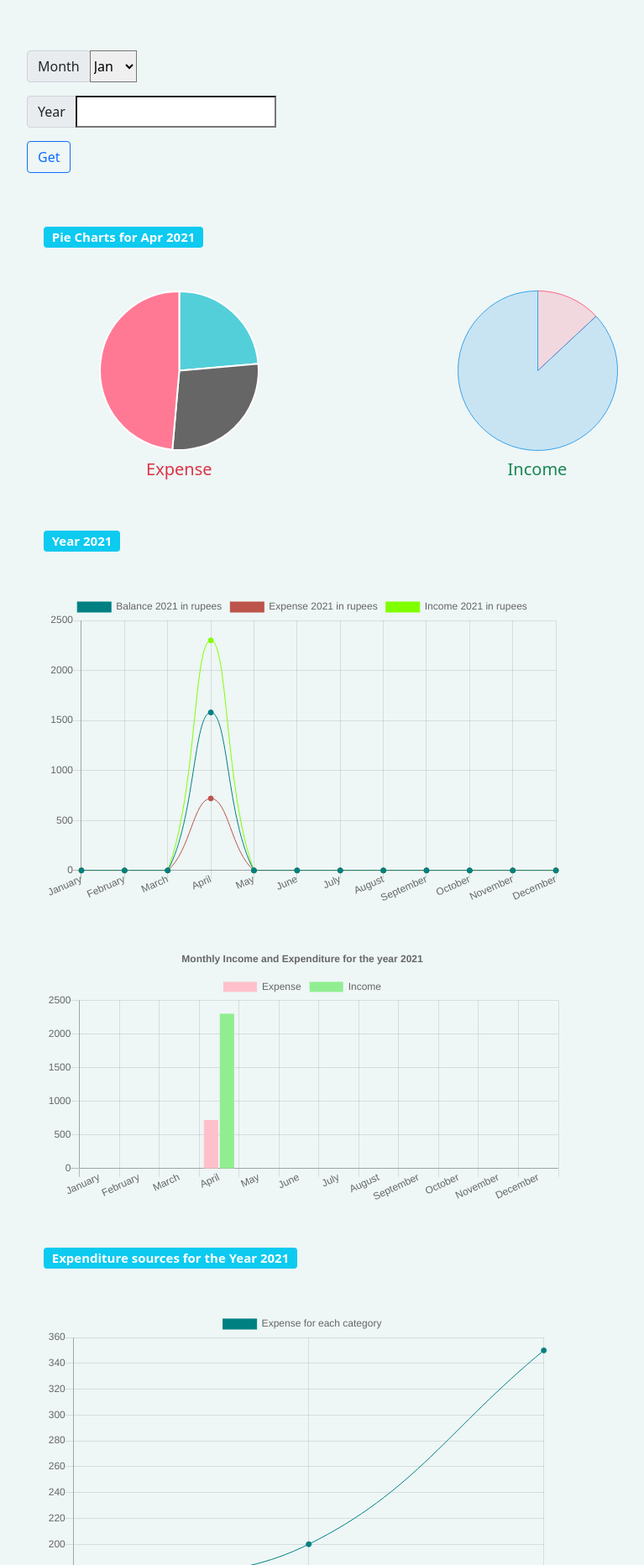
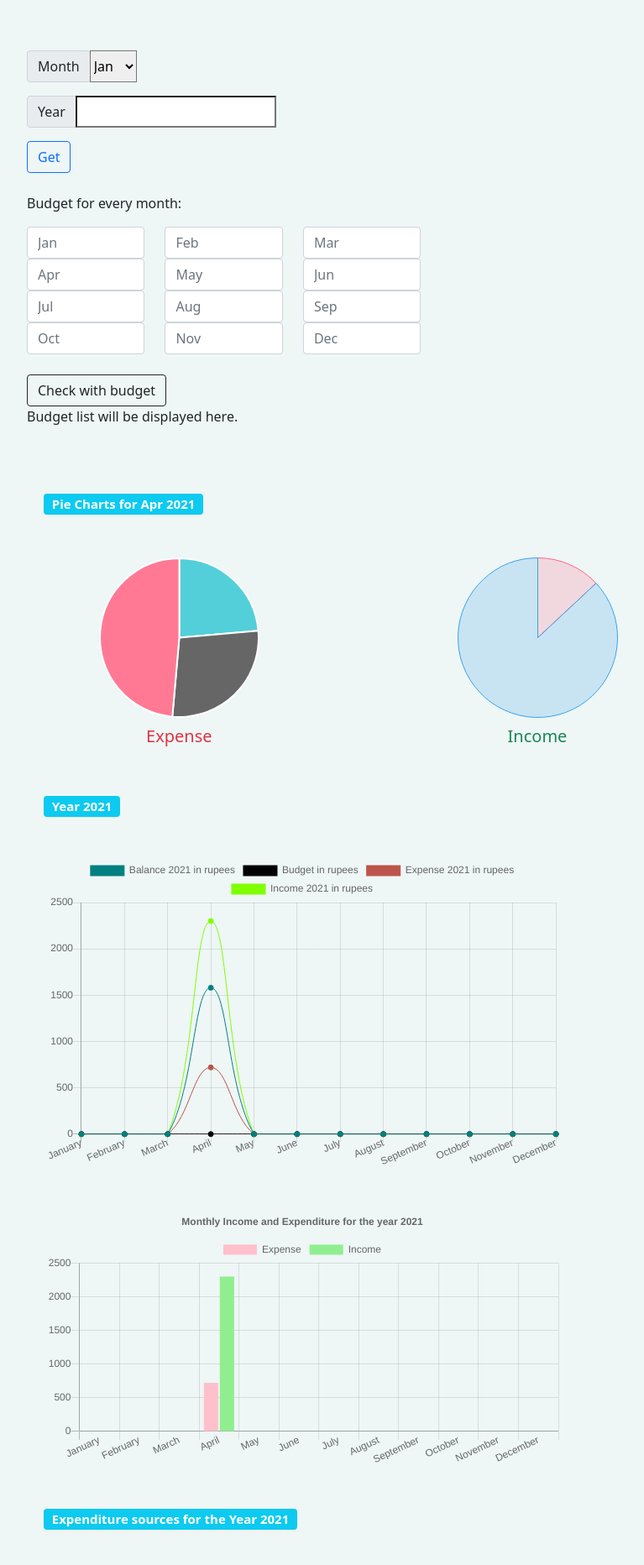
Before and after one commit to bhavyajhaaa/django-expense-app, a Django app: page /statistics/ in a window 1280 px wide. Shown: the part 56-1920 px from the top of the page at 84% size, without its empty margins (0-767 px from the left). Run offline with Django 3.2, Linux system fonts and the light colour scheme; a user stored in the database is signed in; data comes from the database, SQL or seed files in the repository; some libraries are stand-ins or nearby versions.

Commit message:
budget chart

```diff
--- a/app/templates/app/stats.html
+++ b/app/templates/app/stats.html
@@ -22,9 +22,53 @@
               <input type="number">
           </div>
 -->
-          <input type="submit" class="btn btn-outline-primary" value="Get">
+            <input type="submit" class="btn btn-outline-primary" value="Get">
+            <br><br>
+            <div class="row">
+              <p>Budget for every month:</p>
+              <div class="form-group col-md-4">
+                <input type="number" class="form-control" name="bud" placeholder="Jan">
+              </div>
+              <div class="form-group col-md-4">
+                <input type="number" class="form-control" name="bud" placeholder="Feb">
+              </div>
+              <div class="form-group col-md-4">
+                <input type="number" class="form-control" name="bud" placeholder="Mar">
+              </div>
+              <div class="form-group col-md-4">
+                <input type="number" class="form-control" name="bud" placeholder="Apr">
+              </div>
+              <div class="form-group col-md-4">
+                <input type="number" class="form-control" name="bud" placeholder="May">
+              </div>
+              <div class="form-group col-md-4">
+                <input type="number" class="form-control" name="bud" placeholder="Jun">
+              </div>
+              <div class="form-group col-md-4">
+                <input type="number" class="form-control" name="bud" placeholder="Jul">
+              </div>
+              <div class="form-group col-md-4">
+                <input type="number" class="form-control" name="bud" placeholder="Aug">
+              </div>
+              <div class="form-group col-md-4">
+                <input type="number" class="form-control" name="bud" placeholder="Sep">
+              </div>
+              <div class="form-group col-md-4">
+                <input type="number" class="form-control" name="bud" placeholder="Oct">
+              </div>
+              <div class="form-group col-md-4">
+                <input type="number" class="form-control" name="bud" placeholder="Nov">
+              </div>
+              <div class="form-group col-md-4">
+                <input type="number" class="form-control" name="bud" placeholder="Dec">
+              </div>
+            </div>
+
+            <br>
+   <!--       <input type="submit" class="btn btn-outline-primary" value="Get">    -->
+          <button type="button" class="btn btn-outline-dark" onclick="budget()">Check with budget</button>
+          <p id="par">Budget list will be displayed here.</p>
         </form>
-
     </div>
     <div class="col-8">
 
@@ -46,7 +90,7 @@
                 <span class="badge bg-info">Year {{date|date:"Y"}}</span>
                 </div>
 
-              <div  style="height: 370px; width: 75%; margin-top: 40px; margin-left: 40px;">
+              <div style="height: 370px; width: 75%; margin-top: 40px; margin-left: 40px;">
                 <canvas id="linechart" ></canvas>
               </div>
               <div id="container" style="width: 75%; margin-top: 40px; margin-left: 40px;">
@@ -68,6 +112,14 @@
                 <canvas id="linechartinc"></canvas>
               </div>
 
+              <div style="margin-left: 40px; font-size: 20px; margin-top: 40px;">
+                <span class="badge bg-info">Expenses with respect to the monthly budget for the Year {{date|date:"Y"}} (add budget if no graph visible)</span>
+              </div>
+              <div  style="height: 370px; width: 75%; margin-top: 40px; margin-left: 40px;">
+                <canvas id="linechartbud" ></canvas>
+              </div>
+
+
           </div>
 
     </div>
@@ -78,6 +130,7 @@
 <script src="https://cdn.jsdelivr.net/npm/chart.js@2.9.3/dist/Chart.min.js"></script>
 <script>
 
+var budg = [0,0,0,0,0,0,0,0,0,0,0,0];
 
 
     var config1 = {
@@ -182,6 +235,8 @@ var chartOptions = {
         data: barChartData,
         options: chartOptions
       });
+
+
       var ctx3 = document.getElementById('linechart').getContext('2d');
       var myLineChart = new Chart(ctx3, {
         type: 'line',
@@ -194,6 +249,14 @@ var chartOptions = {
             fill: false,
             borderColor: '#008081', // Add custom color border (Line)
             backgroundColor: '#008081', // Add custom color background (Points and Fill)
+            borderWidth: 1 // Specify bar border width
+            },
+            {
+            label: `Budget in rupees`, // Name the series
+            data: budg, //[100,100,100,100,200,100,100,100,100,100,300,100], // Specify the data values array
+            fill: false,
+            borderColor: '#000000', // Add custom color border (Line)
+            backgroundColor: '#000000', // Add custom color background (Points and Fill)
             borderWidth: 1 // Specify bar border width
             },
             {
@@ -249,7 +312,7 @@ var chartOptions = {
           labels: {{labels2|safe}},
           datasets: [
             {
-            label: `Expense for each category`, // Name the series
+            label: `Income from each category`, // Name the series
             data: {{data2|safe}}, // Specify the data values array
             fill: false,
             borderColor: '#008081', // Add custom color border (Line)
@@ -266,6 +329,66 @@ var chartOptions = {
 
     };
 
+    function budget(){
+        var budghtml = document.getElementsByName('bud');
+        for (var i = 0; i < budghtml.length; i++)
+        {
+          if(budghtml[i].value == "") {}
+          else
+          {
+                budg[i] += parseInt(budghtml[i].value);
+          }
+        }
+      document.getElementById("par").innerHTML = "Budget list is " + budg;
+//      myLineChart.destroy();
+      var ctx3 = document.getElementById('linechartbud').getContext('2d');
+
+      var myLineChart = new Chart(ctx3, {
+        type: 'line',
+        data: {
+          labels: {{months|safe}},
+          datasets: [
+            {
+            label: `Balance {{ date|date:"Y"}} in rupees`, // Name the series
+            data: {{linedata|safe}}, // Specify the data values array
+            fill: false,
+            borderColor: '#008081', // Add custom color border (Line)
+            backgroundColor: '#008081', // Add custom color background (Points and Fill)
+            borderWidth: 1 // Specify bar border width
+            },
+            {
+            label: `Budget in rupees`, // Name the series
+            data: budg, //[100,100,100,100,200,100,100,100,100,100,300,100], // Specify the data values array
+            fill: false,
+            borderColor: '#000000', // Add custom color border (Line)
+            backgroundColor: '#000000', // Add custom color background (Points and Fill)
+            borderWidth: 1 // Specify bar border width
+            },
+            {
+            label: `Expense {{ date|date:"Y"}} in rupees`, // Name the series
+            data:{{bar1|safe}}, // Specify the data values array
+            fill: false,
+            borderColor: '#bc544b', // Add custom color border (Line)
+            backgroundColor: '#bc544b', // Add custom color background (Points and Fill)
+            borderWidth: 1 // Specify bar border width
+            },
+            {
+            label: `Income {{ date|date:"Y"}} in rupees`, // Name the series
+            data: {{bar2|safe}}, // Specify the data values array
+            fill: false,
+            borderColor: '#7fff00', // Add custom color border (Line)
+            backgroundColor: '#7fff00', // Add custom color background (Points and Fill)
+            borderWidth: 1 // Specify bar border width
+            },
+          ]},
+          options: {
+            responsive: true,
+            maintainAspectRatio: false, // Add to prevent default behaviour of full-width/height
+          }
+        });
+
+      }
+
 </script>
 
 {% endblock %}
```
